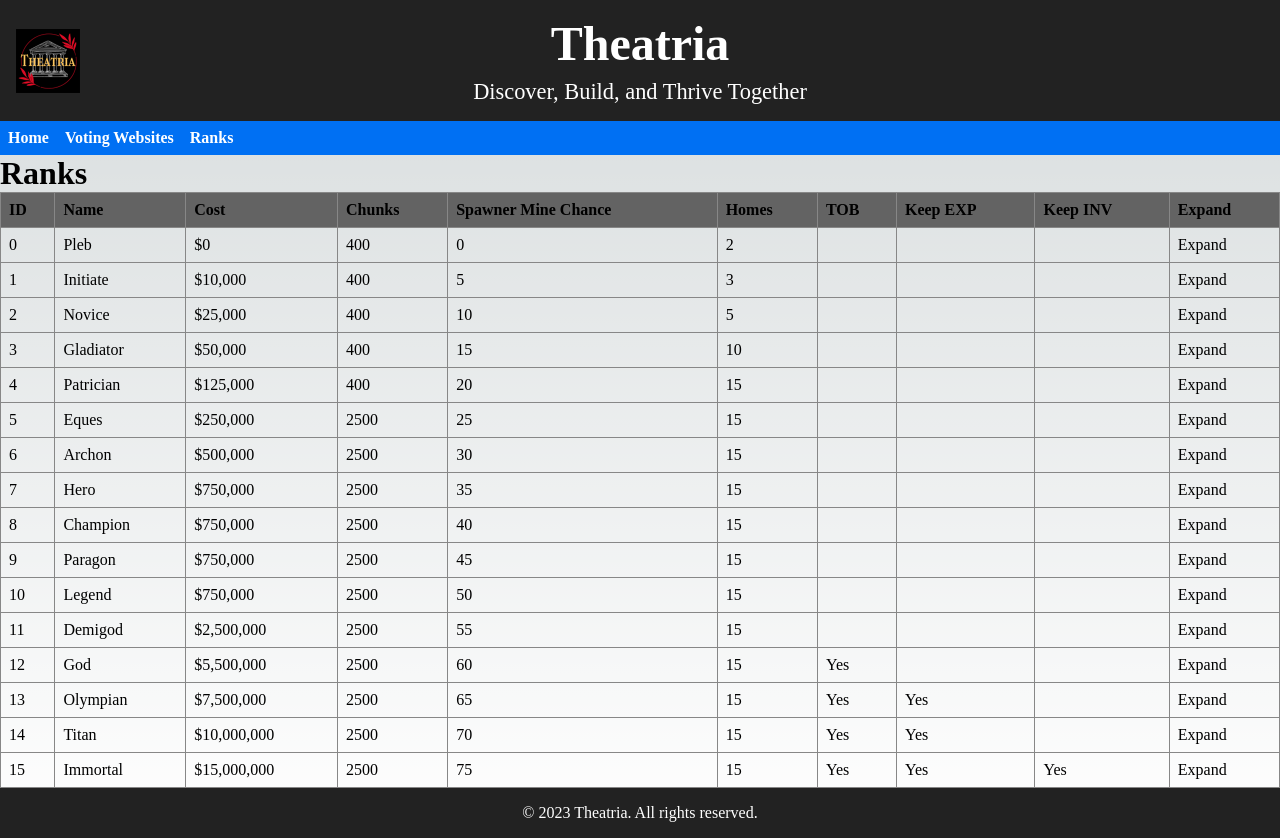
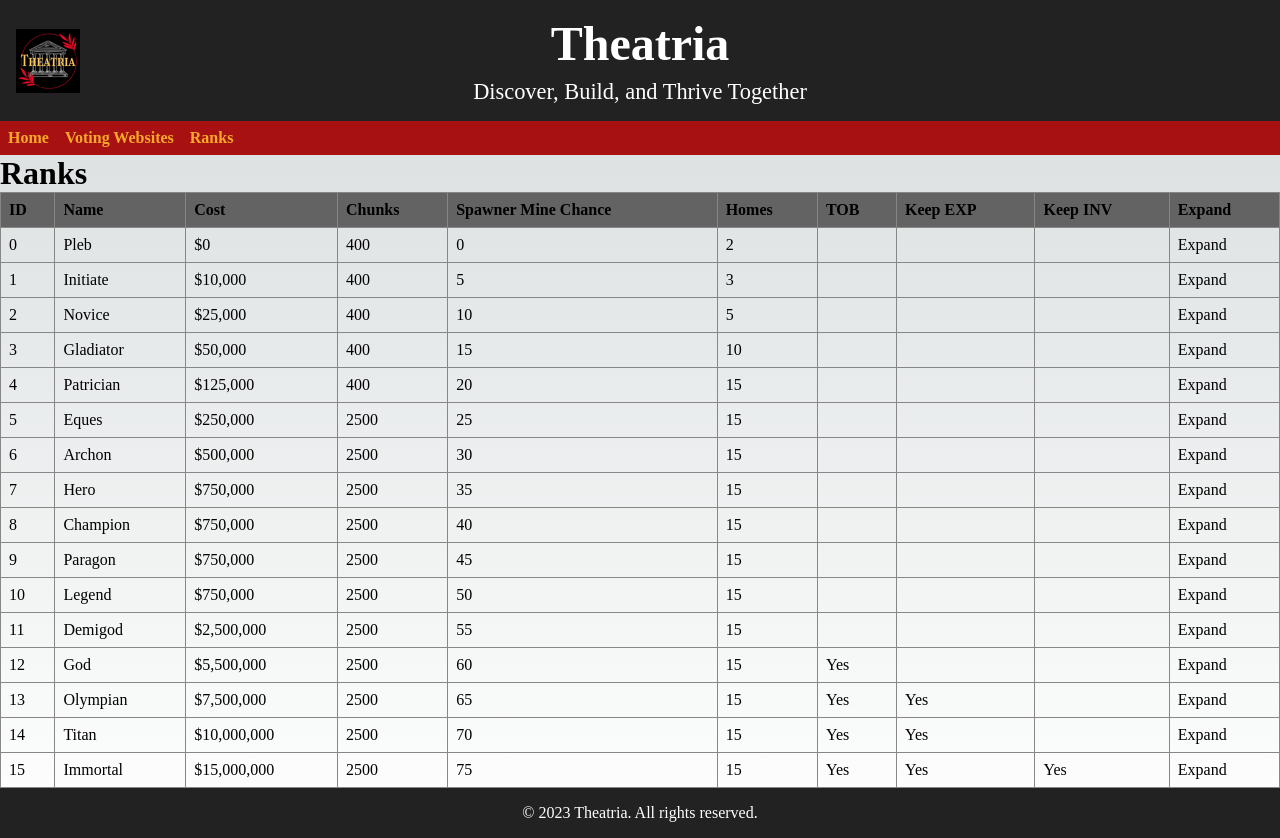
Before and after one commit to JL-III/Theatria-Nextjs, a Next.js app: page /ranks in a window 1280 px wide. Built offline with nearby package versions, Linux system fonts and the light colour scheme.

Commit message:
update navbar colors

```diff
--- a/css/navbar.module.css
+++ b/css/navbar.module.css
@@ -1,6 +1,6 @@
 /* components/Navbar.module.css */
 .nav {
-    background-color: #0070f3;
+    background-color: #a81111;
     padding: 0.5rem;
 }
 
@@ -16,7 +16,7 @@
 }
 
 .a {
-    color: #ffffff;
+    color: #f7a92a;
     text-decoration: none;
     font-weight: bold;
 }
```
